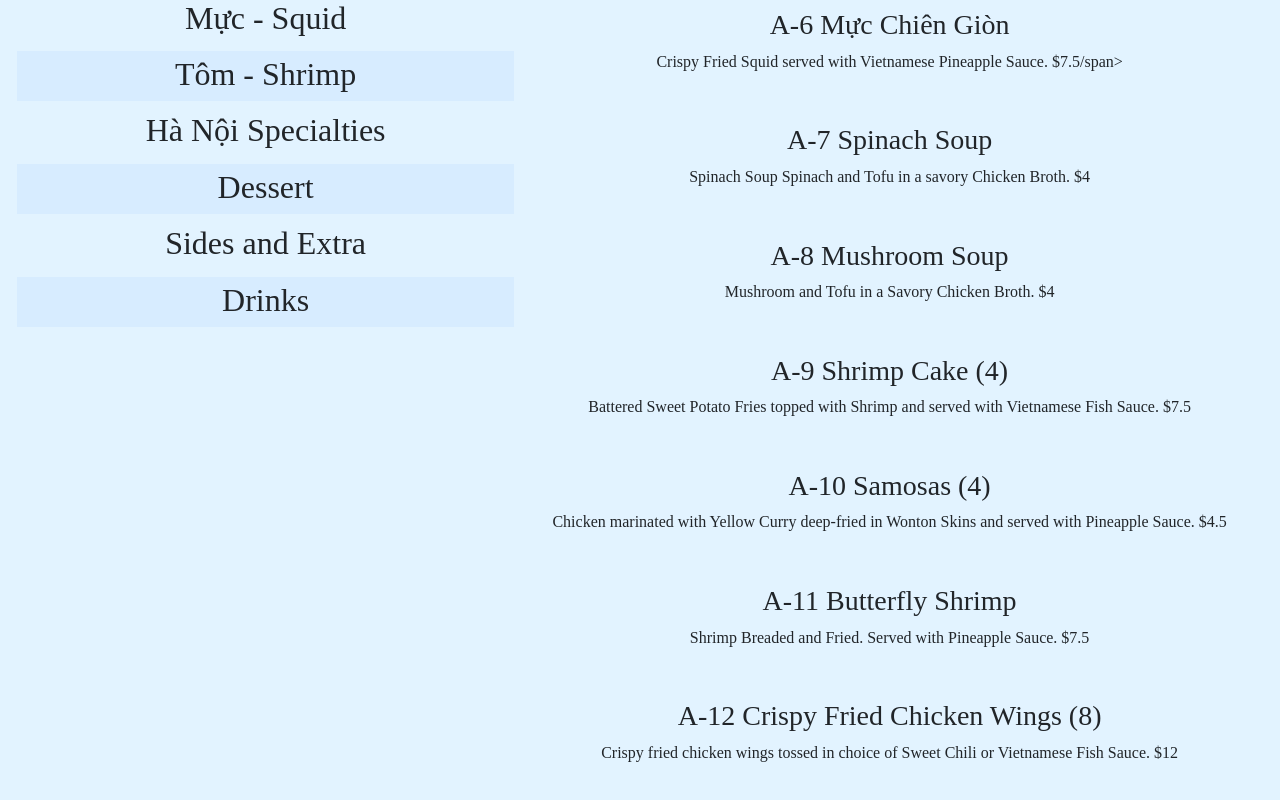
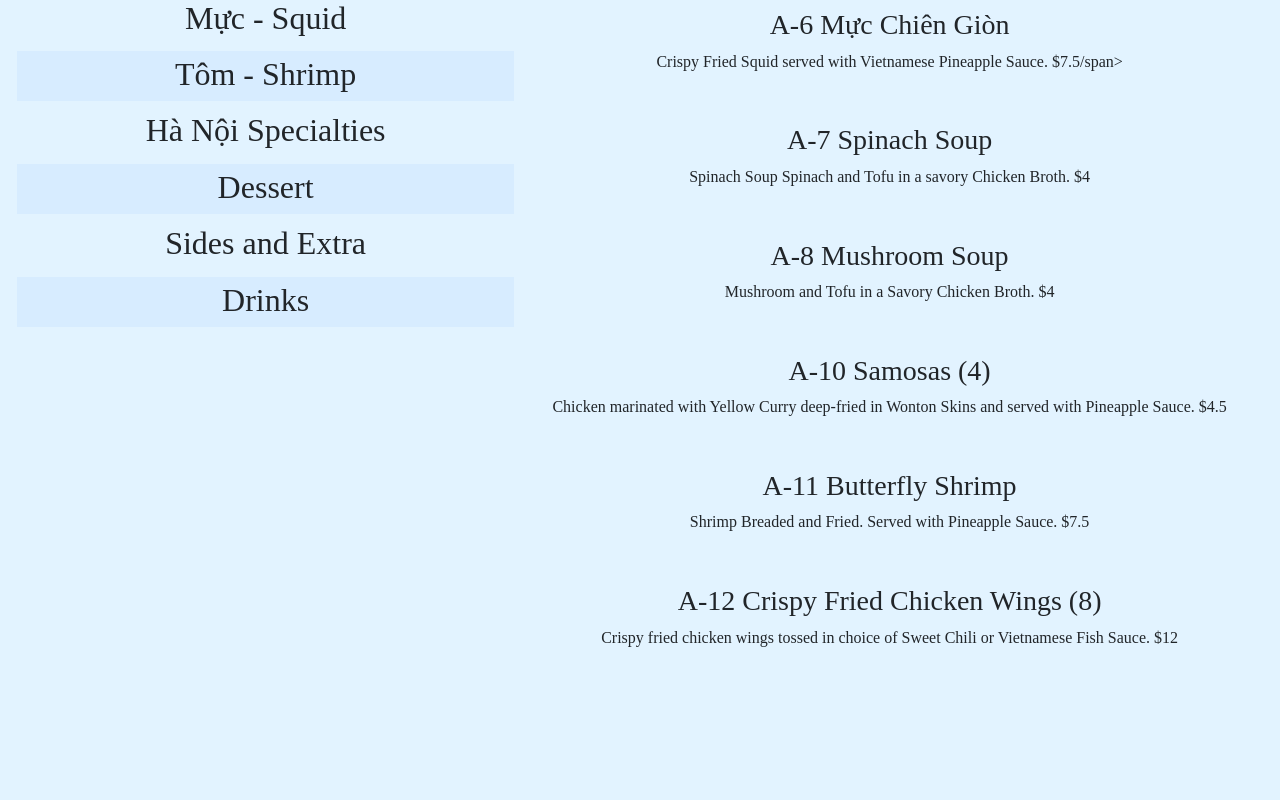
Before and after one commit to CarloSalvatici/Pho-Ha-Noi-Website, a Svelte app: page / in a window 1280 px wide. Shown: the part 1127-1927 px from the top of the page. After the commit the page ends 1819 px from the top, so only its background shows below. Built offline with nearby package versions, Linux system fonts and the light colour scheme; a web font is replaced by a local one.

Commit message:
removed a9 s9 and TRadishCrumble

```diff
--- a/src/App.svelte
+++ b/src/App.svelte
@@ -79,7 +79,7 @@
 			<div class="menu-category-titles">
 				{#if innerWidth < 700}
 				<h2 class="mc-toggle pt-1 pb-2 px-3 my-1" on:click={mcToggle}>{#if displayCategories == true}Collapse Categories <img class="mc-expand" src="expand-arrow-up.png" alt="Expand Arrow">{/if}
-				{#if displayCategories == false}Expand Categories <img class="mc-expand" src="expand-arrow-down.png" alt="Expand Arrow">{/if}</h2>
+				{#if displayCategories == false}View Categories <img class="mc-expand" src="expand-arrow-down.png" alt="Expand Arrow">{/if}</h2>
 				{/if}
 				{#if displayCategories == true || innerWidth > 699}
 					<h2 class="mc-title p-1 pb-2 my-1 {displayedCategory ==='appetizer' ? 'selected' : ''}" on:click={toggleappetizer}>Appetizers</h2>
@@ -139,10 +139,6 @@
 							<div class="mc-item">
 								<h3>A-8 Mushroom Soup</h3>
 								<span>Mushroom and Tofu in a Savory Chicken Broth. $4</span>
-							</div>
-							<div class="mc-item">
-								<h3>A-9 Shrimp Cake (4)</h3>
-								<span>Battered Sweet Potato Fries topped with Shrimp and served with Vietnamese Fish Sauce. $7.5</span>
 							</div>
 							<div class="mc-item">
 								<h3>A-10 Samosas (4)</h3>
@@ -357,7 +353,7 @@
 						{#if innerWidth < 701}
 							<h2 class="mc-mobile-title pt-2">Hủ Tiếu - Noodle Soup in Pork Broth</h2>
 						{/if}
-						<span>Your choice of either rice noodle, egg noodles, or a combination of both served with or without our delicious, fragrant homemade pork broth and finished with fried shallots, chives, and a salted radish crumble. All soups come with a side of beansprouts, lime, jalapeños, and Thai basil.</span>
+						<span>Your choice of either rice noodle, egg noodles, or a combination of both served with or without our delicious, fragrant homemade pork broth and finished with fried shallots and chives. All soups come with a side of beansprouts, lime, jalapeños, and Thai basil.</span>
 						<hr>
 						<div class="mc-item-list">
 							<div class="mc-item">
@@ -628,10 +624,6 @@
 							<div class="mc-item">
 								<h3>S-8 Bánh Xèo - Vietnamese Crepes</h3>
 								<span>Two Vietnamese crepe pancakes, prepared in cast iron skillet with shrimp, chicken, pork and beansprouts. Served with large leaf lettuce, and House Vietnamese Fish Sauce. $13</span>
-							</div>
-							<div class="mc-item">
-								<h3>S-9 Hủ Tiếu Xào - Wok Fried Flat Rice Noodles</h3>
-								<span>Flat, wide rice noodles wok fried chow-fun style in a savory brown sauce with leafy greens, beansprouts, and your choice of beef, chicken, or tofu. $12.5</span>
 							</div>
 							<div class="mc-item">
 								<h3>S-10 Mongolian Beef</h3>
```
